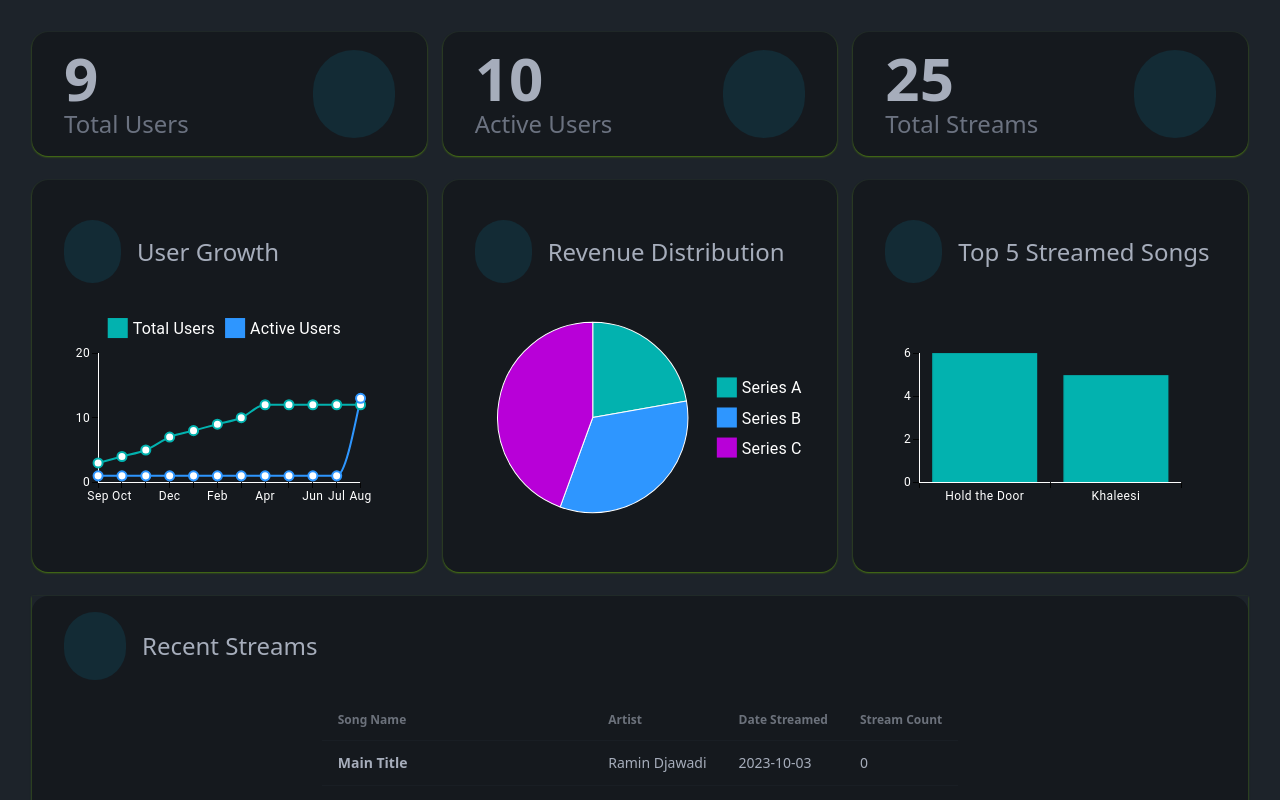
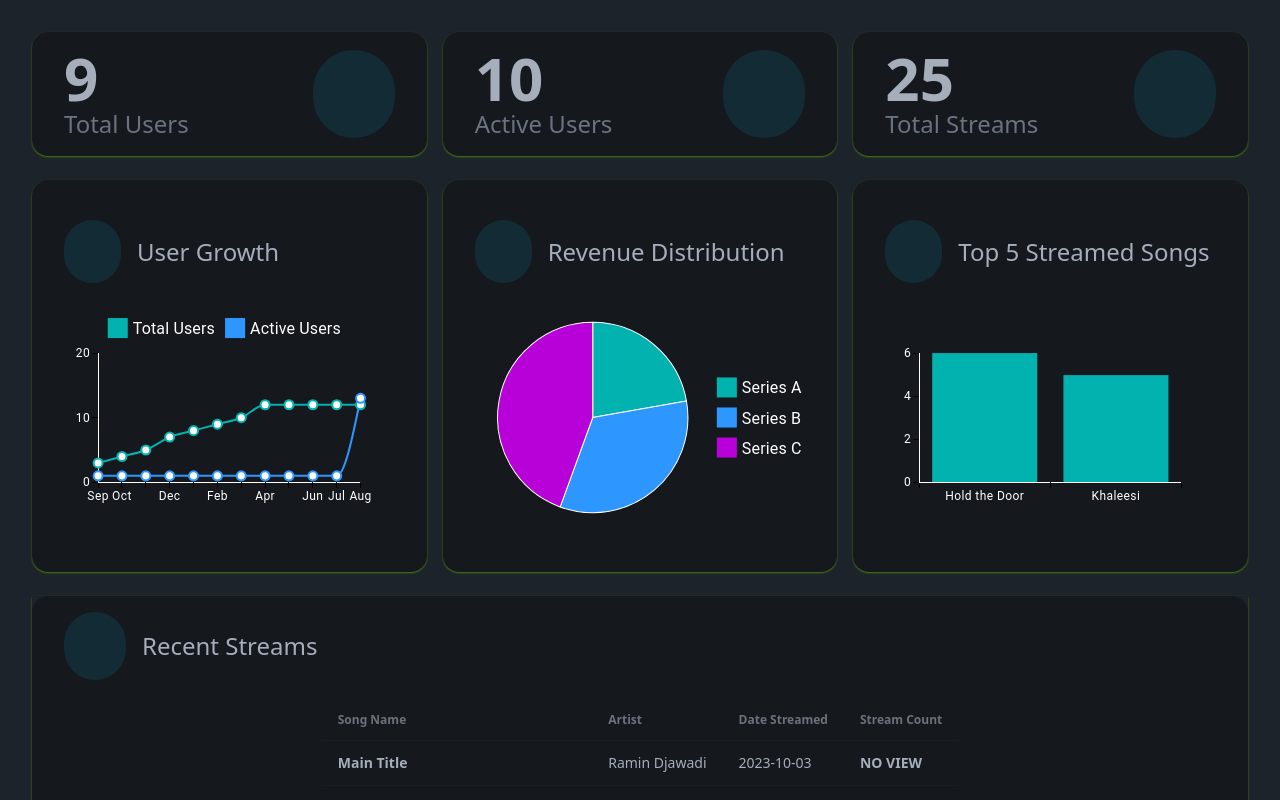
Before and after one commit to pdelbert/SpeedyBoard, a React (Create React App) app: page / in a window 1280 px wide. Shown: the top 800 px of the page. Built offline with nearby package versions, Linux system fonts and the light colour scheme; some icons are missing.

Commit message:
Update - Table body

```diff
--- a/src/components/Table.tsx
+++ b/src/components/Table.tsx
@@ -1,6 +1,24 @@
 import { Timer02Icon } from "hugeicons-react";
 import { RECENT_STREAS, TABLE_HEADER } from "../constants";
 import { TableProps } from "../domain/songs";
+import { kFormatter } from "../utils/formatter";
+
+const RenderTableBody = ({ dataset }: TableProps) => {
+    const tablebody = dataset.map((item, index) => {
+        const formatCount = kFormatter(item.stream_count);
+
+        return (
+            <tr key={index}>
+                <th>{item.title}</th>
+                <td>{item.artist}</td>
+                <td>{item.last_stream}</td>
+                <td className="font-extrabold text-md">{formatCount}</td>
+            </tr>
+        )
+    });
+
+    return tablebody;
+}
 
 
 const TableCustom = ({ dataset }: TableProps) => {
@@ -28,16 +46,7 @@ const TableCustom = ({ dataset }: TableProps) => {
                             </thead>
 
                             <tbody>
-                                {
-                                    dataset.map((item, index) => (
-                                        <tr key={index}>
-                                            <th>{item.title}</th>
-                                            <td>{item.artist}</td>
-                                            <td>{item.last_stream}</td>
-                                            <td>{item.stream_count}</td>
-                                        </tr>
-                                    ))
-                                }
+                                <RenderTableBody dataset={dataset} />
                             </tbody>
                         </table>
                     </div>
```
